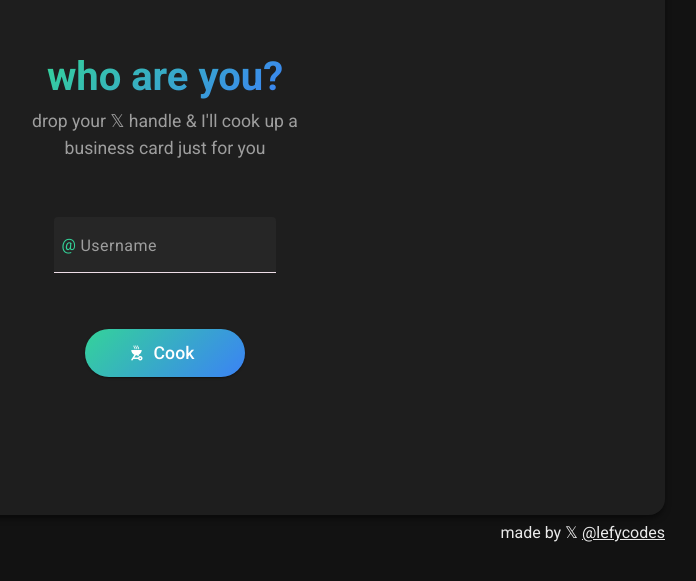
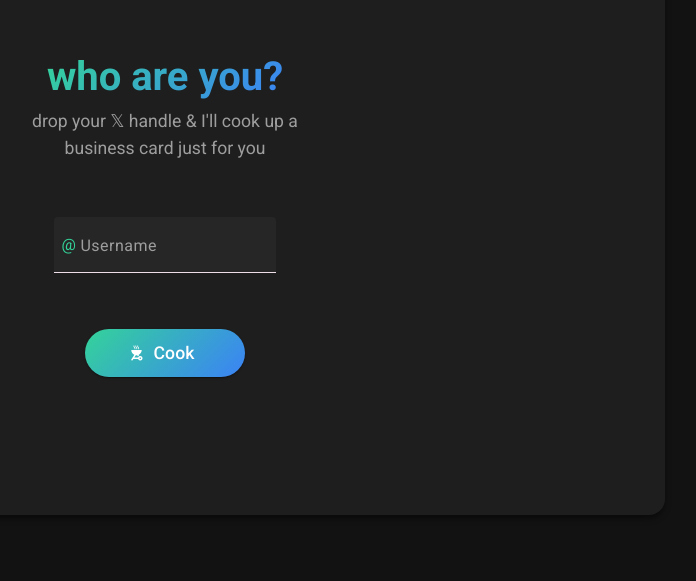
Before and after one commit to lefkosp/tweetprenuer, an Angular app: page / in a window 1280 px wide. Shown: the part 109-690 px from the top of the page, without its empty margins (475-1171 px from the left). Built offline with nearby package versions, Linux system fonts and the light colour scheme; no server answers.

Commit message:
removal of promo

```diff
--- a/src/app/app.component.html
+++ b/src/app/app.component.html
@@ -71,12 +71,6 @@
         [businessIdea]="parsedResponse.businessIdea"
       ></app-idea>
       } }
-    </div>
-    <div class="made-by">
-      made by 𝕏
-      <a class="made-by-link" href="https://www.x.com/lefycodes" target="_blank"
-        >&#64;lefycodes</a
-      >
     </div>
     @if (parsedResponse) {
     <button
```
